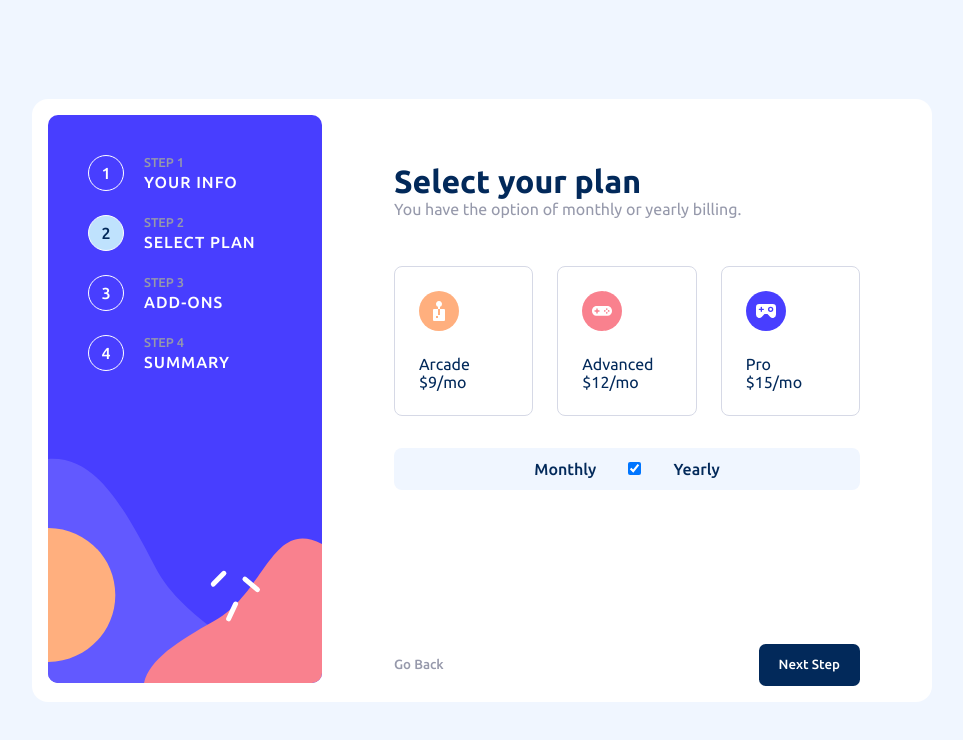
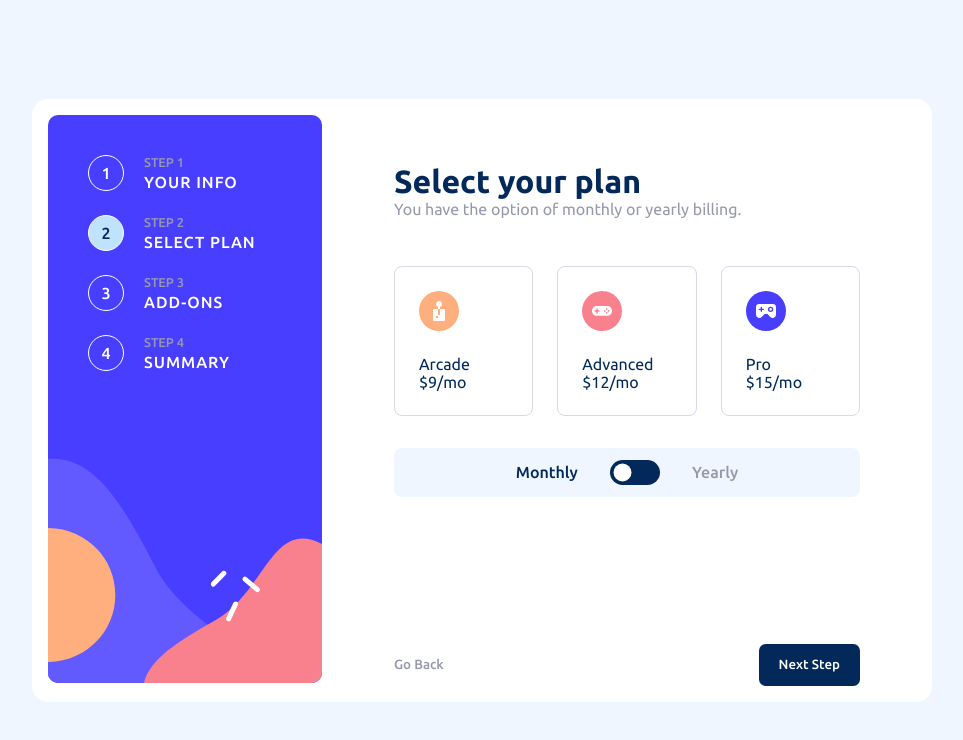
Before and after one commit to liquidwater0/multi-step-form, a React (Vite) app: page / in a window 1280 px wide. Both pictures are taken after typing "Sample", "name@example.com", "5551234" into the empty fields and a click on the button "Next Step". Shown: the top 740 px of the page, without its empty margins (158-1121 px from the left). Built offline with nearby package versions, Linux system fonts and the light colour scheme.

Commit message:
style slider

```diff
--- /dev/null
+++ b/src/components/Form/Slider.tsx
@@ -0,0 +1,28 @@
+import { HTMLAttributes, useState, useEffect, useRef } from 'react';
+
+export default function Slider({ ...props }: HTMLAttributes<HTMLInputElement>) {
+    const inputRef = useRef<HTMLInputElement>(null!);
+    const [checked, setChecked] = useState<boolean>();
+
+    useEffect(() => {
+        setChecked(inputRef.current.checked);
+    });
+
+    return (
+        <>
+            <input
+                type="checkbox"
+                style={{ position: "absolute", opacity: 0 }}
+                ref={inputRef}
+                { ...props }
+            />
+
+            <div
+                className={`slider ${checked ? "checked" : ""}`}
+                onClick={() => inputRef.current.click()}
+            >
+                <div className="slider-thumb"/>
+            </div>
+        </>
+    );
+}
--- a/src/components/Form/Steps/SelectPlan.tsx
+++ b/src/components/Form/Steps/SelectPlan.tsx
@@ -4,6 +4,7 @@ import arcade from "../../../assets/images/icon-arcade.svg";
 import advanced from "../../../assets/images/icon-advanced.svg";
 import pro from "../../../assets/images/icon-pro.svg";
 import Plan from '../Plan';
+import Slider from '../Slider';
 
 export type PlanType = {
     name: string,
@@ -53,13 +54,15 @@ export default function SelectPlan() {
                     )}
                 </div>
                 <div className="billing-container">
-                    <label htmlFor="billing-toggle">Monthly</label>
+                    <label
+                        className={formData.billing === "monthly" ? "active" : ""}
+                        htmlFor="billing-toggle"
+                    >
+                        Monthly
+                    </label>
                     <div className="billing-toggle-container">
-                        <input
-                            type="checkbox"
-                            name="billing-toggle"
+                        <Slider
                             id="billing-toggle"
-                            className='billing-toggle'
                             defaultChecked={formData.billing === "monthly"}
                             onChange={() => {
                                 setFormData(prevData => {
@@ -71,7 +74,12 @@ export default function SelectPlan() {
                             }}
                         />
                     </div>
-                    <label htmlFor="billing-toggle">Yearly</label>
+                    <label
+                        className={formData.billing === "yearly" ? "active" : ""}
+                        htmlFor="billing-toggle"
+                    >
+                        Yearly
+                    </label>
                 </div>
             </div>
         </div>
--- a/src/scss/form/_inputs.scss
+++ b/src/scss/form/_inputs.scss
@@ -20,3 +20,37 @@
         outline: none;
     }
 }
+
+.slider {
+    --gap: 7px;
+    --y-translate: calc(var(--gap) / 2);
+
+    position: relative;
+    background-color: var(--color-primary-1);
+    width: 50px;
+    height: 25px;
+    border-radius: 1000px;
+    cursor: pointer;
+
+    .slider-thumb {
+        position: absolute;
+        background-color: var(--color-neutral-5);
+        transform: translate(
+            calc(100% + var(--gap) + var(--gap) / 2),
+            var(--y-translate)
+        );
+        height: calc(100% - var(--gap));
+        border-radius: 100%;
+        transition: transform 250ms;
+        aspect-ratio: 1 / 1;
+    }
+
+    &.checked {
+        .slider-thumb {
+            transform: translate(
+                calc(var(--gap) / 2),
+                var(--y-translate)
+            );
+        }
+    }
+}
--- a/src/scss/form/steps/_selectPlan.scss
+++ b/src/scss/form/steps/_selectPlan.scss
@@ -40,7 +40,13 @@
         border-radius: 0.5rem;
 
         label {
+            color: var(--color-neutral-1);
             font-weight: 500;
+            transition: color 250ms;
+
+            &.active {
+                color: var(--color-primary-1);
+            }
         }
     }
 }
```
